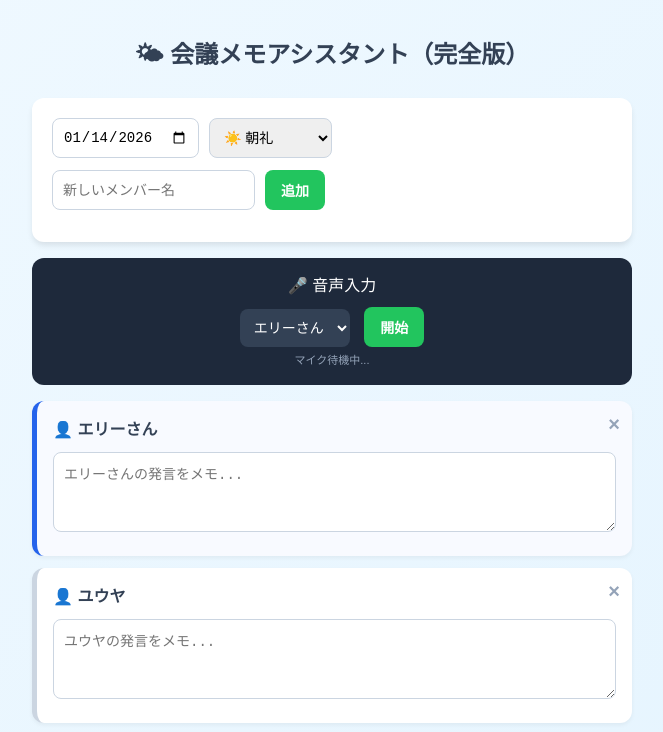
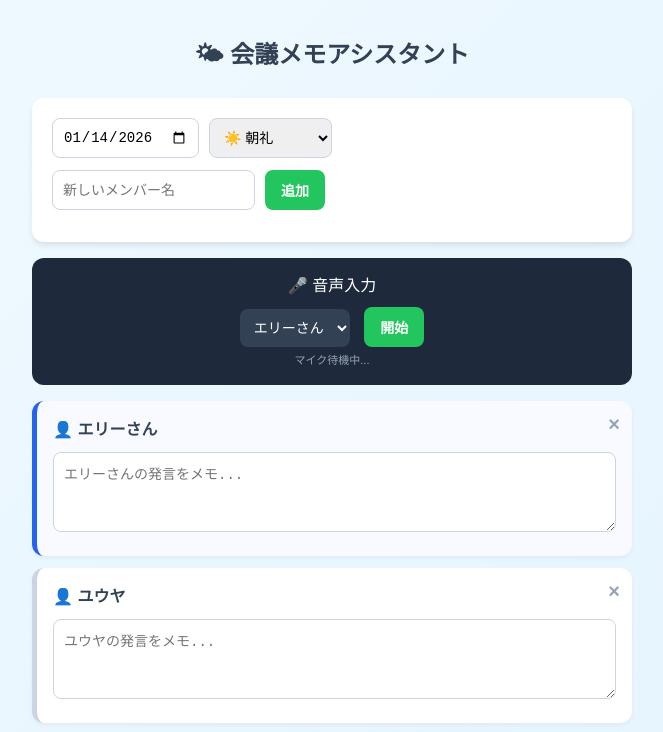
Before and after one commit to yuyamitsu/yuyamitsu.github.io, a plain HTML site: page meeting_memo.html in a window 1280 px wide. Shown: the top 732 px of the page, without its empty margins (308-971 px from the left). Drawn offline with Linux system fonts and the light colour scheme.

Commit message:
Add files via upload

```diff
--- a/meeting_memo.html
+++ b/meeting_memo.html
@@ -3,7 +3,7 @@
 <head>
 <meta charset="UTF-8">
 <meta name="viewport" content="width=device-width, initial-scale=1.0">
-<title>スマート会議メモ（完全版）</title>
+<title>スマート会議メモ</title>
 <style>
 :root {
   --primary: #2563eb;
@@ -45,7 +45,7 @@ textarea { width: 100%; min-height: 80px; resize: vertical; box-sizing: border-b
 </head>
 <body class="morning">
 <div class="container">
-  <h1>🌤 会議メモアシスタント（完全版）</h1>
+  <h1>🌤 会議メモアシスタント</h1>
 
   <div class="card">
     <div class="flex-group">
```
